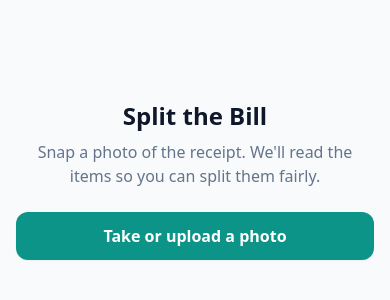
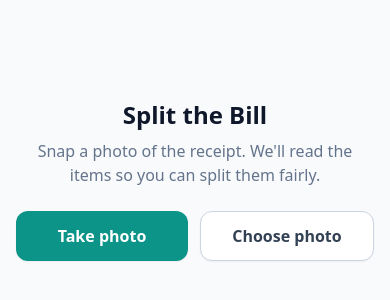
Before and after one commit to pnilukaa-cmd/split-the-bill, a Next.js app: page / in a window 390 px wide. Shown: the part 242-542 px from the top of the page. Built offline with nearby package versions, Linux system fonts and the light colour scheme.

Commit message:
Split upload into separate Take photo / Choose photo buttons
A single <input capture> is inconsistent across mobile browsers —
some drop the camera option once capture is removed, others hide the
library when it's set. Two inputs, each dedicated to one path, is the
reliable fix.

```diff
--- a/components/ReceiptUpload.tsx
+++ b/components/ReceiptUpload.tsx
@@ -8,7 +8,8 @@ interface Props {
 }
 
 export default function ReceiptUpload({ onParsed }: Props) {
-  const inputRef = useRef<HTMLInputElement>(null);
+  const cameraInputRef = useRef<HTMLInputElement>(null);
+  const libraryInputRef = useRef<HTMLInputElement>(null);
   const [preview, setPreview] = useState<string | null>(null);
   const [loading, setLoading] = useState(false);
   const [error, setError] = useState<string | null>(null);
@@ -59,23 +60,45 @@ export default function ReceiptUpload({ onParsed }: Props) {
       {error && <p className="rounded-lg bg-red-50 px-4 py-2 text-sm text-red-700">{error}</p>}
 
       <input
-        ref={inputRef}
+        ref={cameraInputRef}
+        type="file"
+        accept="image/*"
+        capture="environment"
+        className="hidden"
+        onChange={(e) => {
+          const file = e.target.files?.[0];
+          if (file) handleFile(file);
+          e.target.value = "";
+        }}
+      />
+      <input
+        ref={libraryInputRef}
         type="file"
         accept="image/*"
         className="hidden"
         onChange={(e) => {
           const file = e.target.files?.[0];
           if (file) handleFile(file);
+          e.target.value = "";
         }}
       />
 
-      <button
-        onClick={() => inputRef.current?.click()}
-        disabled={loading}
-        className="w-full rounded-xl bg-brand-600 px-6 py-3 font-semibold text-white shadow-sm transition hover:bg-brand-700 disabled:opacity-60"
-      >
-        {loading ? "Reading receipt…" : preview ? "Try a different photo" : "Take or upload a photo"}
-      </button>
+      <div className="flex w-full gap-3">
+        <button
+          onClick={() => cameraInputRef.current?.click()}
+          disabled={loading}
+          className="flex-1 rounded-xl bg-brand-600 px-4 py-3 font-semibold text-white shadow-sm transition hover:bg-brand-700 disabled:opacity-60"
+        >
+          {loading ? "Reading…" : "Take photo"}
+        </button>
+        <button
+          onClick={() => libraryInputRef.current?.click()}
+          disabled={loading}
+          className="flex-1 rounded-xl border border-slate-300 bg-white px-4 py-3 font-semibold text-slate-700 shadow-sm transition hover:bg-slate-50 disabled:opacity-60"
+        >
+          Choose photo
+        </button>
+      </div>
     </div>
   );
 }
```
